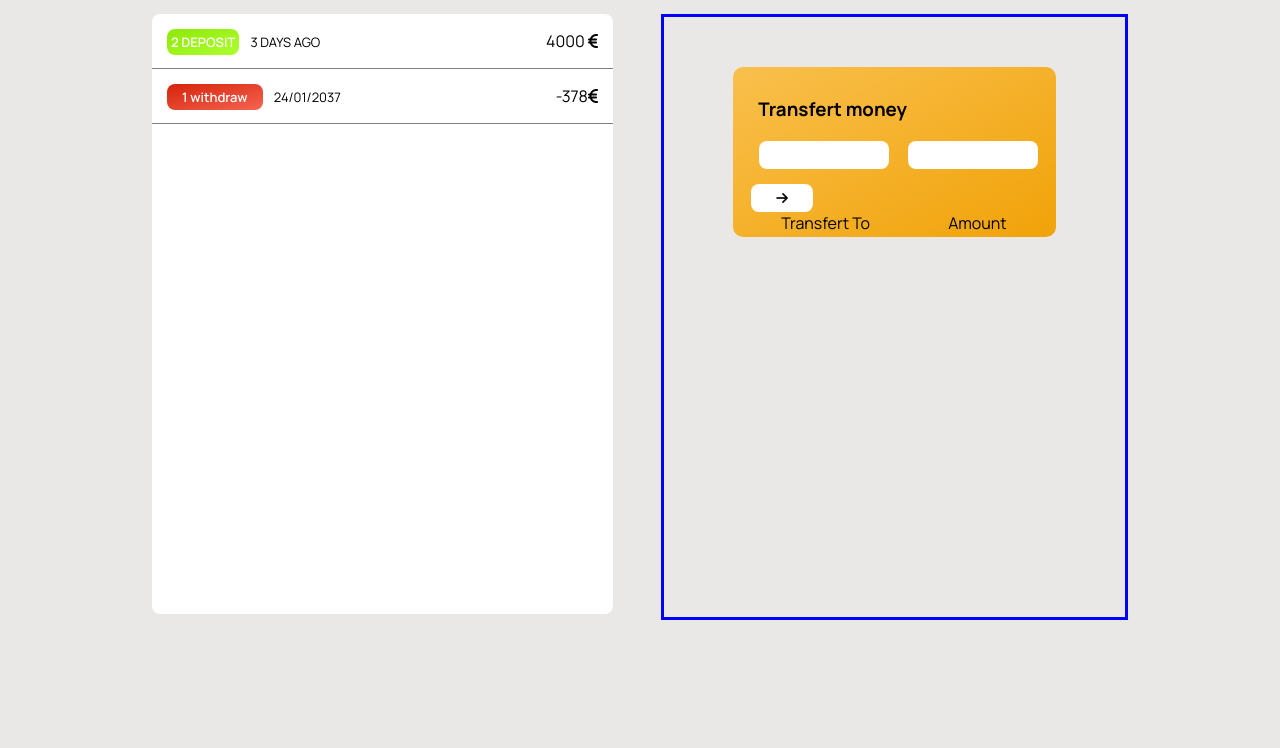
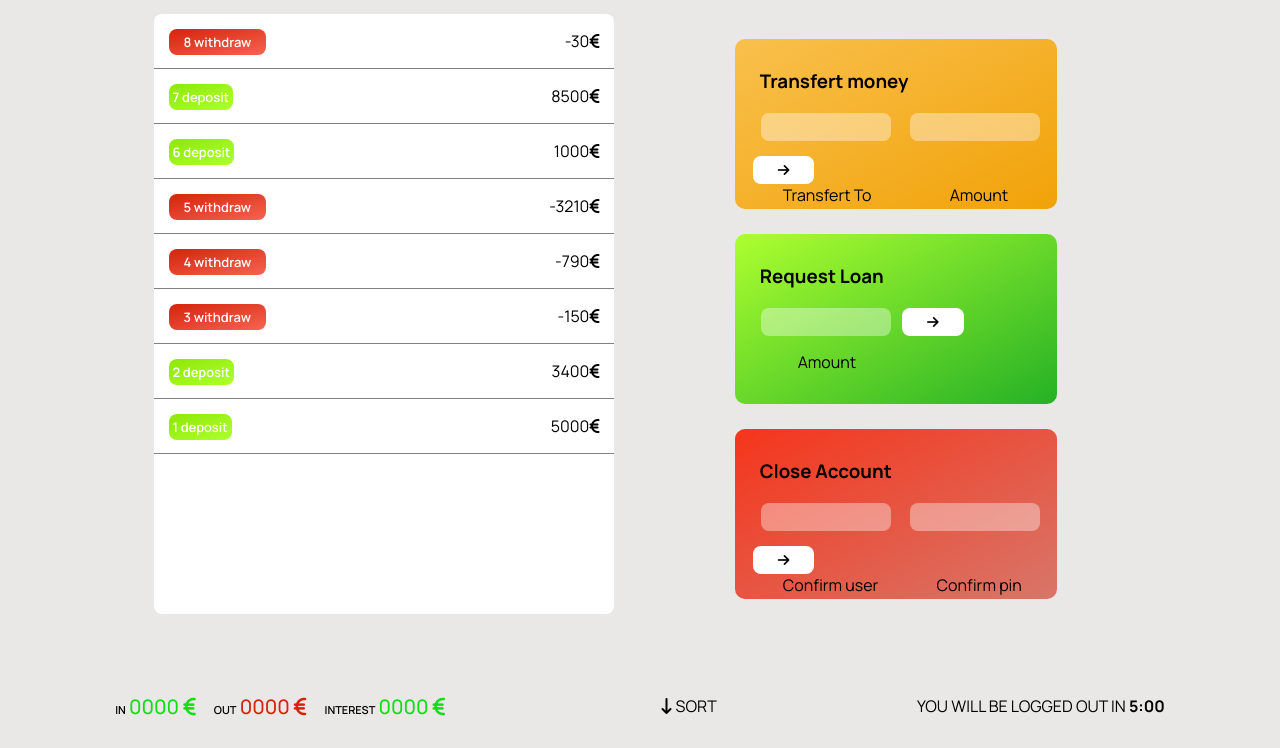
Before and after one commit to Lea-rn/banks-project, a plain HTML site: page index.html in a window 1280 px wide. Shown: the part 329-1077 px from the top of the page. Before the commit the page ends 949 px from the top, so only its background shows below. Drawn offline with Linux system fonts and the light colour scheme; a web font is replaced by a local one.

Commit message:
style-done - display-movements

```diff
--- /dev/null
+++ b/app.js
@@ -0,0 +1,59 @@
+"use strict";
+
+const account1 = {
+  owner: "Mark Shmedtman",
+  movements: [200, 450, -400, 3000, -650, -130, 70, 1300],
+  interestRate: 1.2,
+  pin: 1111,
+};
+
+const account2 = {
+  owner: "jessica davis",
+  movements: [5000, 3400, -150, -790, -3210, 1000, 8500, -30],
+  interestRate: 1.5,
+  pin: 2222,
+};
+
+const account3 = {
+  owner: "Park Thomas Williams",
+  movements: [200, -200, 340, -300, -20, 50, 400, -460, 100, -400],
+  interestRate: 0.7,
+  pin: 3333,
+};
+
+const account4 = {
+  owner: "sarah smith",
+  movements: [430, 1000, 700, 50, 90],
+  interestRate: 1,
+  pin: 4444,
+};
+
+const accounts = [account1, account2, account3, account4];
+
+const movementContainer = document.querySelector(".left");
+
+// console.log(movementContainer.innerHTML)
+
+const displayMovements = function (arr) {
+  //// generick function ...
+  movementContainer.innerHTML = "";
+  arr.forEach((mov, i) => {
+    let type = mov > 0 ? "deposit" : "withdraw";
+
+    let html = `
+                    <div class="${type}-container">
+            <div class="${type}-info">
+              <span class="${type}"> ${i + 1} ${type}</span>
+            </div>
+            <p class="${type}-amount">
+             ${mov}<i class="fa-solid fa-euro-sign"></i>
+            </p>
+          </div>
+
+        `;
+
+    movementContainer.insertAdjacentHTML("afterbegin", html);
+  });
+};
+
+displayMovements(account2.movements); //// invocation, run , call ..
--- a/index.html
+++ b/index.html
@@ -32,8 +32,11 @@
         </div>
         <h1>0000<i class="fa-solid fa-euro-sign"></i></h1>
       </section>
+  <!-- ////////////////// movements ////// -->
+      <section class="movements-container">
+        <!-- ///////// left /////////// -->
 
-      <section class="movements-container">
+
         <section class="left">
           <div class="deposit-container">
             <div class="deposit-info">
@@ -50,11 +53,13 @@
               <span class="withdraw">1 withdraw</span>
               <span>24/01/2037</span>
             </div>
-            <p class="withrdraw-amount">
+            <p class="withdraw-amount">
               -378<i class="fa-solid fa-euro-sign"></i>
             </p>
           </div>
         </section>
+
+        <!-- /////////////// right /////////////// -->
         <section class="right">
             <div class="transfert-box">
                 <h3 class="box-title"> Transfert money</h3>
@@ -71,8 +76,47 @@
                 </form>
 
             </div>
+
+            <div class="loan-box">
+              <h3 class="box-title"> Request Loan</h3>
+              <form class="loan-form">
+
+                  <input type="number">
+                  <button><i class="fa-solid fa-arrow-right"></i></button>
+                  <div class="label-container">
+                  <label class="label-amount-loan">Amount</label>
+                  </div>
+              </form>
+
+          </div>
+
+
+          <div class="close-box">
+            <h3 class="box-title"> Close Account</h3>
+            <form class="close-form">
+                 <input type="text">
+                <input type="number">
+                <button><i class="fa-solid fa-arrow-right"></i></button>
+                <div class="label-container">
+                <label class="label-user-close">Confirm user</label>
+                <label class="label-pin-close">Confirm pin</label>
+                </div>
+            </form>
+
+        </div>
         </section>
       </section>
+      <footer>
+        <div class="sum-container">
+         <span class="mov-info-in">IN</span> <span class="mov-average-in">0000 <i class="fa-solid fa-euro-sign euro"></i></span>
+         <span class="mov-info-out">OUT</span> <span class="mov-average-out">0000 <i class="fa-solid fa-euro-sign euro"></i></span>
+         <span class="mov-info-interest">INTEREST</span> <span class="mov-average-interest">0000 <i class="fa-solid fa-euro-sign euro"></i></span>
+        </div>
+        <p class="sort"><i class="fa-solid fa-arrow-down-long"></i> SORT</p>
+        <span class="logged-out">YOU WILL BE LOGGED OUT IN <span class="logged-out-timer">5:00</span> </span>
+      </footer>
     </main>
+
+    <script src="./app.js"></script>
   </body>
 </html>
--- a/style.css
+++ b/style.css
@@ -73,9 +73,9 @@ header input {
   border-radius: 8px;
 }
 .right {
-  border: solid blue;
   width: 45%;
   height: 600px;
+  overflow: hidden;
 }
 
 .deposit-container{
@@ -125,11 +125,29 @@ header input {
 .transfert-box{
     border-radius: 10px;
     width: 70%;
-    margin: 50px auto 10px auto ;
+    margin: 25px auto 10px auto ;
     height: 150px;
     background: linear-gradient(to top left , #F1A208 ,#F9C04D );
     padding: 10px 0px;
 
+}
+
+.loan-box {
+  border-radius: 10px;
+  width: 70%;
+  margin: 25px auto 10px auto ;
+  height: 150px;
+  background: linear-gradient(to top left , rgb(37, 177, 37) , greenyellow );
+  padding: 10px 0px;
+}
+
+.close-box{
+  border-radius: 10px;
+  width: 70%;
+  margin: 25px auto 10px auto ;
+  height: 150px;
+  background: linear-gradient(to top left , #d87669  , #f5351b);
+  padding: 10px 0px;
 }
 .box-title{
     margin-left: 25px;
@@ -141,8 +159,26 @@ header input {
     margin: 0px 8px 15px 8px;
     border-radius: 8px;
     border: transparent;
+    background-color: rgba(255, 255, 255, 0.377);
 }
 
+.close-form input {
+  width: 120px;
+  padding: 5px;
+  margin: 0px 8px 15px 8px;
+  border-radius: 8px;
+  border: transparent;
+  background-color: rgba(255, 255, 255, 0.377);
+}
+
+.loan-form input {
+  width: 120px;
+  padding: 5px;
+  margin: 0px 8px 15px 8px;
+  border-radius: 8px;
+  border: transparent;
+  background-color: rgba(255, 255, 255, 0.377);
+}
 .transfert-form button {
     padding: 5px 25px;
     background-color: white;
@@ -151,17 +187,97 @@ header input {
     cursor: pointer;
 }
 
+.close-form button {
+  padding: 5px 25px;
+  background-color: white;
+  border: transparent;
+  border-radius: 8px;
+  cursor: pointer;
+}
+
+.loan-form button {
+  padding: 5px 25px;
+  background-color: white;
+  border: transparent;
+  border-radius: 8px;
+  cursor: pointer;
+}
+
 .transfert-form{
     position: relative;
     left: 18px;
+}
+
+.close-form {
+  position: relative;
+  left: 18px;
+}
+.loan-form {
+  position: relative;
+  left: 18px;
 }
 
 .label-amount-transfet{
     position: relative;
     left: 105px;
 }
+.label-transfert{
+  position: relative;
+   left: 30px;
+  }
 
-.label-transfert{
-position: relative;
- left: 30px;
+  .label-user-close{
+    position: relative;
+    left: 30px;
+  }
+
+  .label-pin-close{
+    position: relative;
+    left: 85px;
+  }
+.label-amount-loan {
+  position: relative;
+  left: 45px;
 }
+
+/* /////////////// footer /////////// */
+
+footer {
+  padding: 15px;
+  margin-top: 50px;
+  display: flex;
+  justify-content: space-around;
+  align-items: center;
+}
+
+.euro{
+  margin-right: 15px;
+}
+
+.mov-info-in,.mov-info-out,.mov-info-interest {
+font-size: 11px;
+font-weight: 600;
+}
+
+
+.mov-average-in{
+  font-size: 20px;
+  font-weight: 500;
+  color: rgb(15, 222, 15);
+}
+.mov-average-out{
+  font-size: 20px;
+  font-weight: 500;
+  color: #D5230B;
+}
+
+.mov-average-interest{
+  font-size: 20px;
+  font-weight: 500;
+  color: rgb(15, 222, 15);
+}
+
+
+.logged-out-timer{
+  font-weight: bolder;
+}
```
